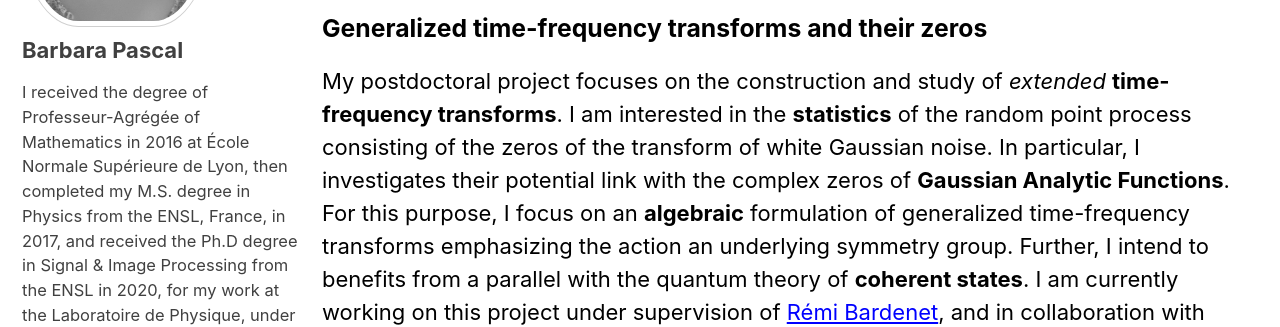
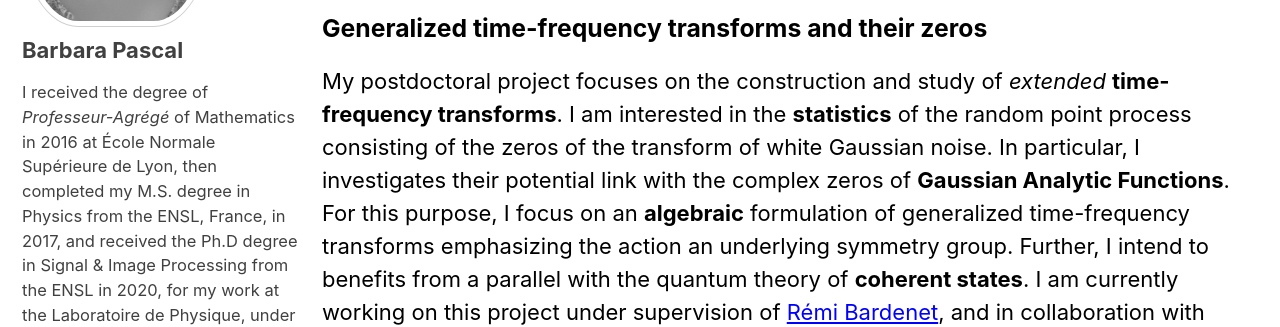
Before and after one commit to bpascal-fr/bpascal-fr.github.io, a Jekyll site: the page built from index.md, in a window 1280 px wide. Shown: the part 394-721 px from the top of the page. Built offline with Jekyll 4.4.1, drawn with Linux system fonts in a browser that asks for light colours; cached includes are drawn as plain includes; nearby versions of some CDN libraries; some web fonts are replaced.

```diff
--- a/_config.yml
+++ b/_config.yml
@@ -99,7 +99,7 @@
 author:
   name: "Barbara Pascal"
   avatar: "/assets/images/photo.jpg"
-  bio: "I received the degree of Professeur-Agrégée of Mathematics in 2016 at [École Normale Supérieure de Lyon](http://www.ens-lyon.fr/), then completed my M.S. degree in Physics from the [ENSL](http://www.ens-lyon.fr/), France, in 2017, and received the Ph.D degree in Signal & Image Processing from the [ENSL](http://www.ens-lyon.fr/) in 2020, for my work at the [Laboratoire de Physique](http://www.ens-lyon.fr/PHYSIQUE), under the supervision of [P. Abry](https://perso.ens-lyon.fr/patrice.abry/) and [N. Pustelnik](https://perso.ens-lyon.fr/nelly.pustelnik/)."
+  bio: "I received the degree of *Professeur-Agrégé* of Mathematics in 2016 at [École Normale Supérieure de Lyon](http://www.ens-lyon.fr/), then completed my M.S. degree in Physics from the [ENSL](http://www.ens-lyon.fr/), France, in 2017, and received the Ph.D degree in Signal & Image Processing from the [ENSL](http://www.ens-lyon.fr/) in 2020, for my work at the [Laboratoire de Physique](http://www.ens-lyon.fr/PHYSIQUE), under the supervision of [P. Abry](https://perso.ens-lyon.fr/patrice.abry/) and [N. Pustelnik](https://perso.ens-lyon.fr/nelly.pustelnik/)."
   location: "Lille, France"
   email: "barbara.pascal@univ-lille.fr"
   github: "bpascal-fr"
```
